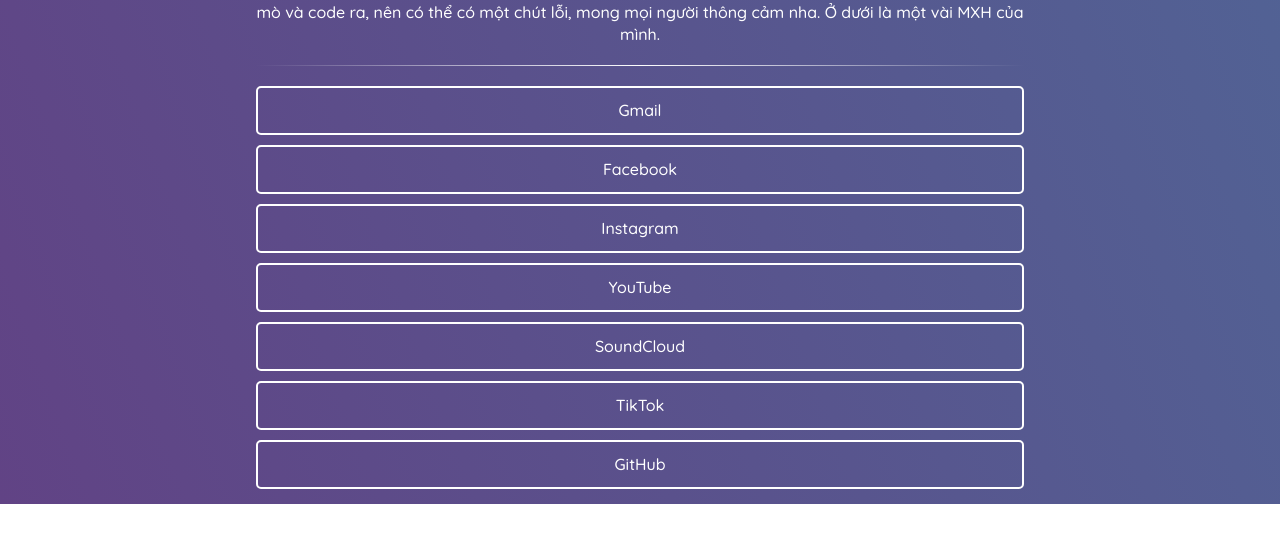
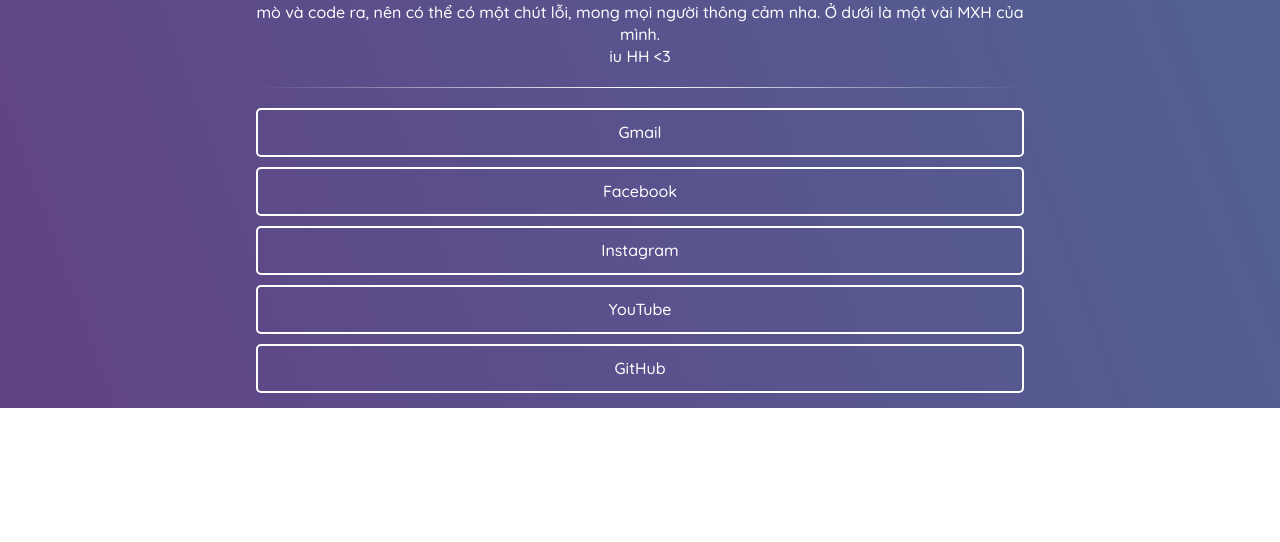
Before and after one commit to ndat2408/myBioWebsite, a plain HTML site: page index.html in a window 1280 px wide. Shown: the part 206-748 px from the top of the page. Drawn offline with Linux system fonts and the light colour scheme.

Commit message:
Update index.html

```diff
--- a/index.html
+++ b/index.html
@@ -20,6 +20,7 @@
                 <div class="name"><h1>Nguyễn Thế Đạt</h1></div>
                 <div class="intro">
                     <p>Xin chào mọi người, mình là Đạt, là một thằng học ngu nhưng thích code! Đây là website mình tự mày mò và code ra, nên có thể có một chút lỗi, mong mọi người thông cảm nha. Ở dưới là một vài MXH của mình. </p>
+                    <p> iu HH <3 </p>
                 </div>
             </div>
         </div>
@@ -33,8 +34,6 @@
             <a class="btnlink" target="_blank" href="./link/facebook.html">Facebook</a>
             <a class="btnlink" target="_blank" href="./link/instagram.html">Instagram</a>
             <a class="btnlink" target="_blank" href="./link/youtube.html">YouTube</a>
-            <a class="btnlink" target="_blank" href="./link/soundcloud.html">SoundCloud</a>
-            <a class="btnlink" target="_blank" href="./link/tiktok.html">TikTok</a>
             <a class="btnlink" target="_blank" href="./link/git.html">GitHub</a>
         </div>
     </div>
```
